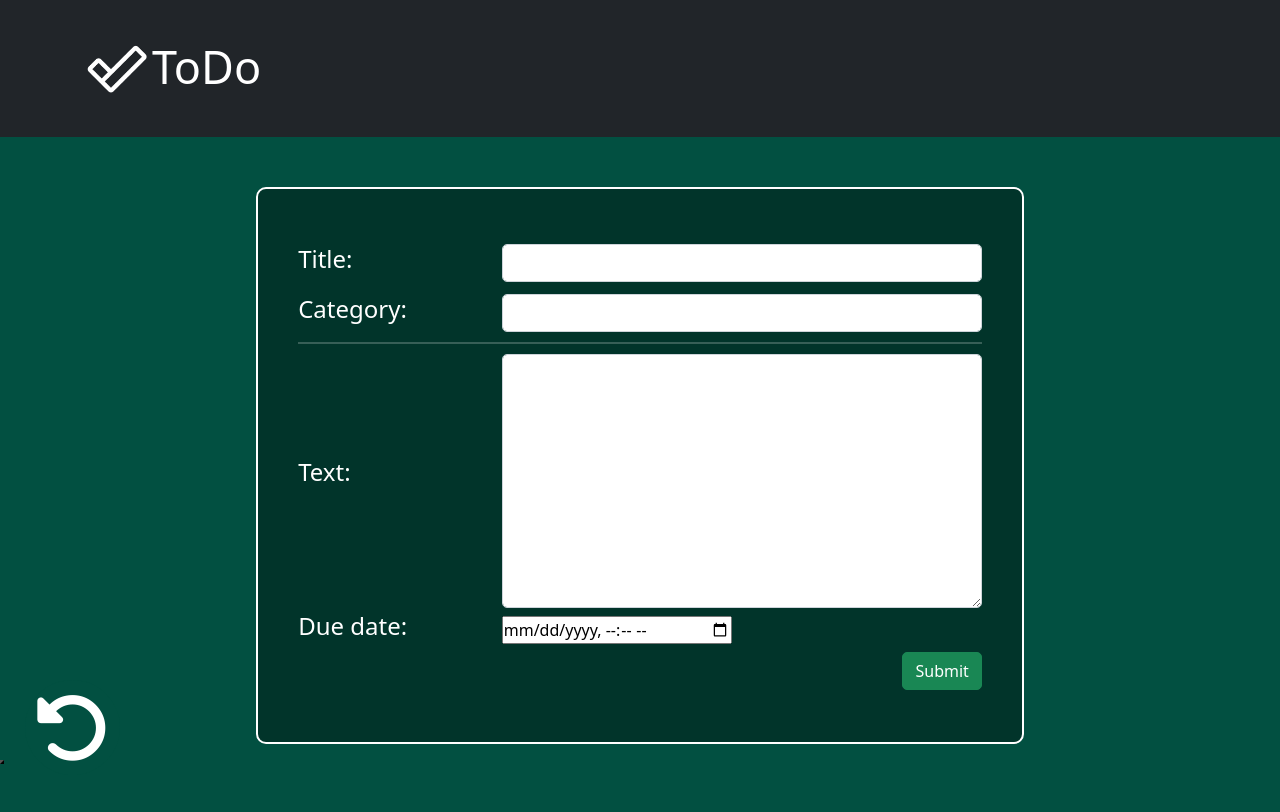
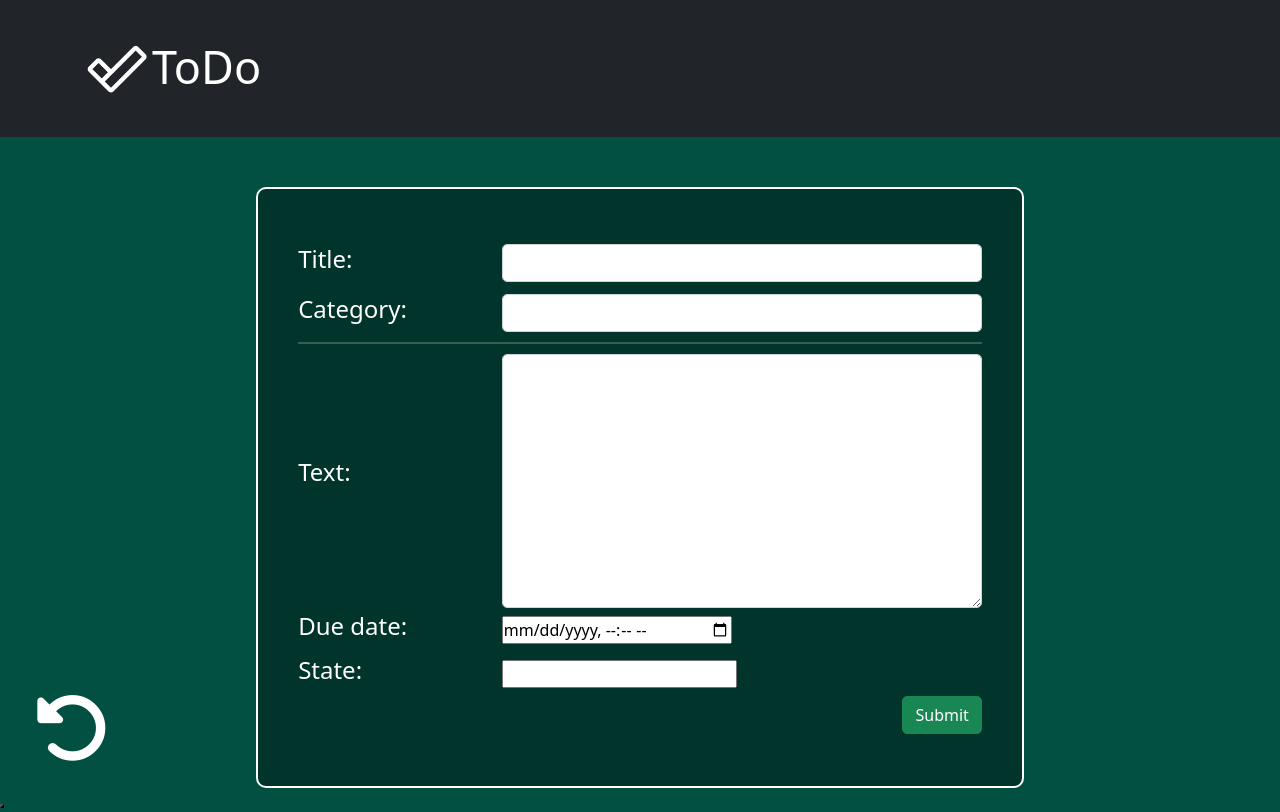
Before and after one commit to HoleHorse/ToDo-React, a React (Create React App) app in the folder client/: page /add in a window 1280 px wide. Built offline with nearby package versions, Linux system fonts and the light colour scheme.

Commit message:
add state on create

```diff
--- a/client/src/pages/Add.js
+++ b/client/src/pages/Add.js
@@ -14,6 +14,7 @@ function Add() {
   const category = useRef(null);
   const text = useRef(null);
   const due = useRef(null);
+  const state = useRef(null);
   const SecretKey = cfg.secret;
   const handleSubmit = (e) => {
     e.preventDefault();
@@ -25,6 +26,7 @@ function Add() {
       category: category.current.value,
       text: text.current.value,
       due: due.current.value,
+      state: state.current.value,
       author: id,
     };
     fetch(cfg.server + "/add", {
@@ -98,6 +100,18 @@ function Add() {
                   </td>
                 </tr>
                 <tr>
+                  <td>
+                    <label className="form-label">State:</label>
+                  </td>
+                  <td>
+                    <input
+                      type="text"
+                      name="state"
+                      ref={state}
+                    />
+                  </td>
+                </tr>
+                <tr>
                   <td></td>
                   <td style={{ textAlign: "right" }}>
                     <button onClick={handleSubmit} className="btn btn-success">
```
Also changed, not shown: 1 other file (tests, documents, lock files or other folders).
